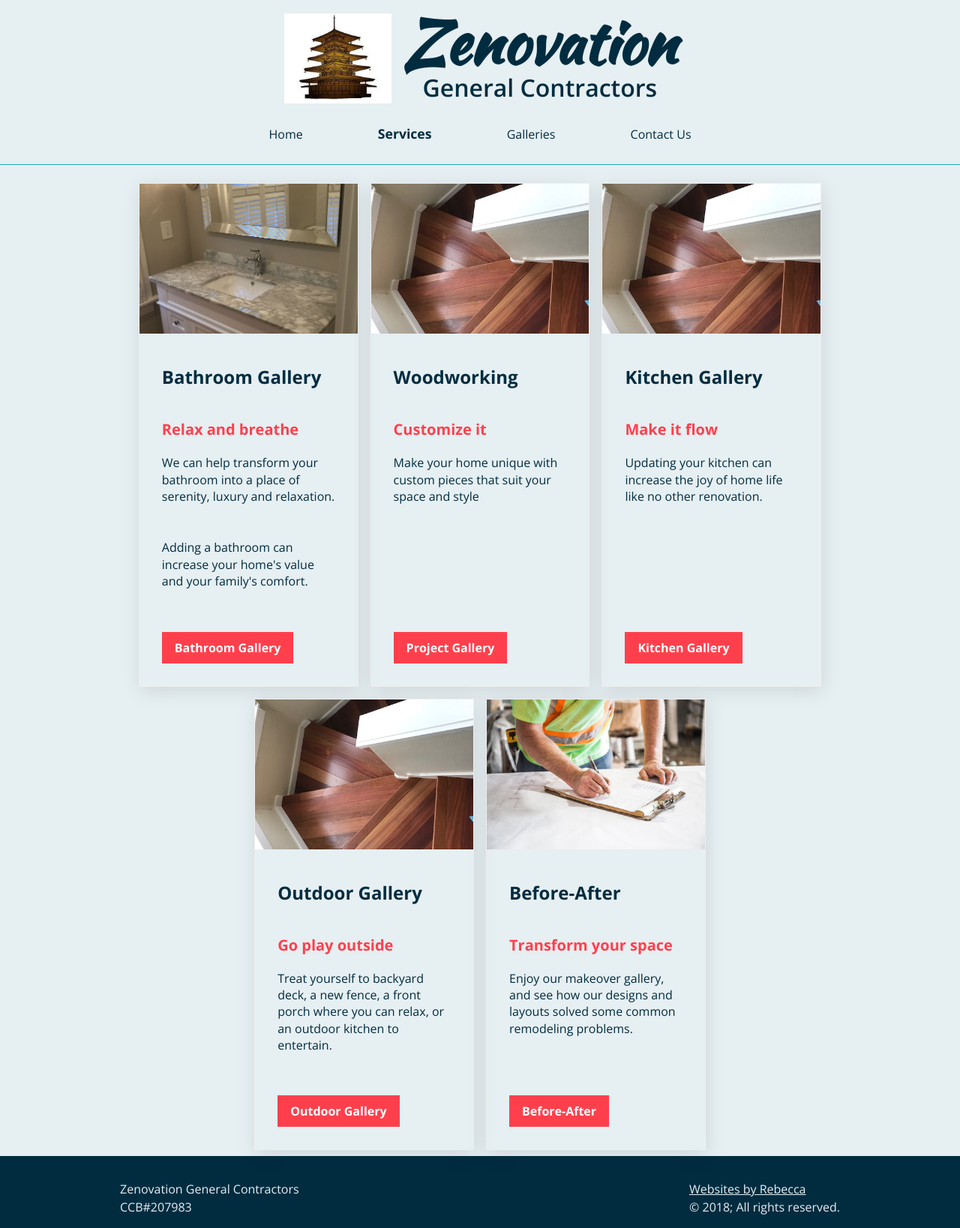
After one commit to rhoffen/zenovation, a PHP site: page /galleries.html in a window 1280 px wide. The commit adds this page. Shown: the whole page at 75% size. Run offline with PHP 8.4, Linux system fonts and the light colour scheme.

Commit message:
Galleries page added.

```diff
--- a/contact.html
+++ b/contact.html
@@ -26,7 +26,7 @@
         <a href="index.html">Home </a>
         <a href="services.html">Services </a>
         <div class="dropdown">
-          <div class="dropbtn">Galleries</div>
+          <div class="dropbtn"><a href="./galleries.html">Galleries</a></div>
             <div class="dropdown-content">
               <a href="./bathroom-gallery.html">Bathrooms</a>
               <a href="./kitchen-gallery.html">Kitchens</a>
--- /dev/null
+++ b/galleries.html
@@ -0,0 +1,170 @@
+<!DOCTYPE html>
+<html>
+<head>
+  <meta charset="utf-8">
+  <title>Zenovation</title>
+  <meta charset="utf-8">
+  <link rel="stylesheet" href="./resources/css/reset.css">
+  <link rel="stylesheet" href="./resources/css/style.css">
+  <link rel="stylesheet" href="./resources/css/services-style.css">
+  <link rel="stylesheet" href="./resources/css/galleries-style.css">
+
+  <link href="https://fonts.googleapis.com/css?family=Kaushan+Script|Open+Sans:400,600,700,800" rel="stylesheet">
+  <meta name="viewport" content="width=device-width, initial-scale=1.0">
+  <link rel="shortcut icon" href="resources/images/pagoda-logo_d200.jpg" type="image/x-icon">
+  <link rel="icon" href="resources/images/pagoda-logo_d200.jpg" type="image/x-icon">
+</head>
+  <body>
+    <header>
+      <div class="brand-bar">
+        <img class="desktop" src="resources/images/pagoda-logo_d200.jpg" alt="Pagoda logo">
+        <div class="company-block">
+          <h1 id="company-name">Zenovation</h1>
+          <h2 class="desktop">General Contractors</h2>
+        </div>
+      </div>
+      <nav>
+        <a href="./index.html">Home </a>
+        <a href="./services.html"  id="current">Services </a>
+        <div class="dropdown">
+          <div class="dropbtn"><a href="./galleries.html">Galleries</a></div>
+            <div class="dropdown-content">
+              <a href="./bathroom-gallery.html">Bathrooms</a>
+              <a href="./kitchen-gallery.html">Kitchens</a>
+              <a href="./woodworking-gallery.html">Woodworking</a>
+              <a href="./outdoor-gallery.html">Outdoor</a>
+              <a href="./before-after-gallery.html" id="bef-aft-link">Before-After</a>
+            </div>
+        </div>
+        <a class="desktop" href="./contact.html">Contact Us </a>
+        <a class="mobile" href="./contact.html">Contact</a>
+      </nav>
+    </header>
+
+    <main class="container">
+      <h2 class="mobile">Services</h2>
+
+      <!-- Bathrooms -->
+      <div class="card">
+        <div class="card-image" style="background-image: url(resources/images/full-service-card.jpg)">
+        </div>
+        <div class="card-content">
+          <h1 class="accordion">Bathroom Gallery</h1>
+          <div class="panel">
+            <div class="subtitle">
+              Relax and breathe
+            </div>
+            <p>We can help transform your bathroom into a place of serenity, luxury and relaxation.</p>
+            <p>Adding a bathroom can increase your home's value and your family's comfort.</p>
+            <div class="card-details">
+              <div class="card-details-inner">
+                <div>
+                  <a href="bathroom-gallery.html" class="button">Bathroom Gallery</a>
+                </div>
+            </div>
+            </div>
+          </div>
+        </div>
+      </div>
+      <!-- Custom Woodworking -->
+      <div class="card">
+        <div class="card-image" style="background-image: url(resources/images/woodworking-card.jpg)"></div>
+        <div class="card-content">
+          <h1 class="accordion">Woodworking</h1>
+          <div class="panel">
+            <div class="subtitle">
+              Customize it
+            </div>
+            <p>Make your home unique with custom pieces that suit your space and style</p>
+            <div class="card-details">
+              <div class="card-details-inner">
+                <div>
+                  <a href="woodworking-gallery.html" class="button">Project Gallery</a>
+                </div>
+            </div>
+          </div>
+        </div>
+      </div>
+    </div>
+      <!-- kitchens card -->
+    <div class="card">
+      <div class="card-image" style="background-image: url(resources/images/woodworking-card.jpg)"></div>
+      <div class="card-content">
+        <h1 class="accordion">Kitchen Gallery</h1>
+        <div class="panel">
+          <div class="subtitle">
+            Make it flow
+          </div>
+          <p>Updating your kitchen can increase the joy of home life like no other renovation.</p>
+          <div class="card-details">
+            <div class="card-details-inner">
+              <div>
+                <a href="kitchen-gallery.html" class="button">Kitchen Gallery</a>
+              </div>
+            </div>
+          </div>
+        </div>
+      </div>
+    </div>
+        <!-- project-manage-card-->
+        <div class="card">
+          <div class="card-image" style="background-image: url(resources/images/woodworking-card.jpg)"></div>
+          <div class="card-content">
+            <h1 class="accordion">Outdoor Gallery</h1>
+            <div class="panel">
+              <div class="subtitle">
+                Go play outside
+              </div>
+              <p>Treat yourself to backyard deck, a new fence, a front porch where you can relax, or an outdoor kitchen to entertain.</p>
+              <div class="card-details">
+                <div class="card-details-inner">
+                  <div>
+                    <a href="outdoor-gallery.html" class="button">Outdoor Gallery</a>
+                  </div>
+                </div>
+              </div>
+            </div>
+          </div>
+        </div>
+        <!-- FIR program card -->
+      <div class="card">
+        <div class="card-image" style="background-image: url(resources/images/fir-card.jpg)"></div>
+          <div class="card-content">
+            <h1 class="accordion">Before-After</h1>
+            <div class="panel">
+              <div class="subtitle">
+                Transform your space
+              </div>
+              <p>Enjoy our makeover gallery, and see how our designs and layouts solved some common remodeling problems.</p>
+              <div class="card-details">
+                <div class="card-details-inner">
+                  <div>
+                    <a href="before-after-gallery.html" class="button">Before-After</a>
+                  </div>
+                </div>
+              </div>
+            </div>
+          </div>
+        </div>
+
+    </main>
+    <!--Begin Footer-->
+    <footer>
+      <div class="container">
+        <div class="zen-info">
+          <span id="zen-mail">Zenovation General Contractors</span>
+          <span id="ccb">CCB#207983</span>
+        </div>
+        <div class="wbr-info">
+          <span id="wbr-mail">
+            <!-- Script for Website by Rebecca email mask -->
+            <script src="./resources/javascript/websitemailmask.js" type="text/javascript"></script>
+          </span>
+          <span id="rights"> &copy 2018; All rights reserved.</span>
+        </div>
+      </div>
+      <!--End footer container-->
+    </footer>
+    <script src="./resources/javascript/accordion.js"></script>
+  </body>
+</html>
--- a/index.html
+++ b/index.html
@@ -33,7 +33,7 @@
         <a href="./services.html">Services </a>
         <!-- Dropdown menu for galleries -->
         <div class="dropdown">
-          <div class="dropbtn">Galleries</div>
+          <div class="dropbtn"><a href="./galleries.html">Galleries</a></div>
             <div class="dropdown-content">
               <a href="./bathroom-gallery.html">Bathrooms</a>
               <a href="./kitchen-gallery.html">Kitchens</a>
--- /dev/null
+++ b/resources/css/galleries-style.css
@@ -0,0 +1,4 @@
+.card {
+  /*flex: 1 1 calc(33% - 1.5rem);*/
+  max-width: calc(33% - 1.5rem);
+}
--- a/resources/css/services-style.css
+++ b/resources/css/services-style.css
@@ -77,6 +77,10 @@ h1, h2 {
   text-align: center;
 }
 
+.button a {
+  color: white;
+}
+
 .button:hover,
 .dropdown-content a:hover {
   background-color: #012C40;
--- a/resources/css/style.css
+++ b/resources/css/style.css
@@ -100,7 +100,7 @@ a.mobile:hover,
 }
 
 /* Style The Dropdown Button for Galleries*/
-.dropbtn {
+.dropbtn a {
     padding: 2rem 3rem;
 }
 
--- a/services.html
+++ b/services.html
@@ -27,7 +27,7 @@
         <a href="./index.html">Home </a>
         <a href="./services.html"  id="current">Services </a>
         <div class="dropdown">
-          <div class="dropbtn">Galleries</div>
+          <div class="dropbtn"><a href="./galleries.html">Galleries</a></div>
             <div class="dropdown-content">
               <a href="./bathroom-gallery.html">Bathrooms</a>
               <a href="./kitchen-gallery.html">Kitchens</a>
@@ -58,7 +58,7 @@
             <div class="card-details">
               <div class="card-details-inner">
                 <div class="dropdown">
-                  <div class="button">Project Galleries</div>
+                  <div class="button"><a href="./galleries.html"></a>Project Galleries</div>
                     <div class="dropdown-content">
                       <a href="./bathroom-gallery.html">Bathrooms</a>
                       <a href="./kitchen-gallery.html">Kitchens</a>
--- a/thanks.html
+++ b/thanks.html
@@ -28,7 +28,7 @@
         <a href="index.html">Home </a>
         <a href="services.html">Services </a>
         <div class="dropdown">
-          <div class="dropbtn">Galleries</div>
+          <div class="dropbtn"><a href="./galleries.html">Galleries</a></div>
             <div class="dropdown-content">
               <a href="./bathroom-gallery.html">Bathrooms</a>
               <a href="./kitchen-gallery.html">Kitchens</a>
```
